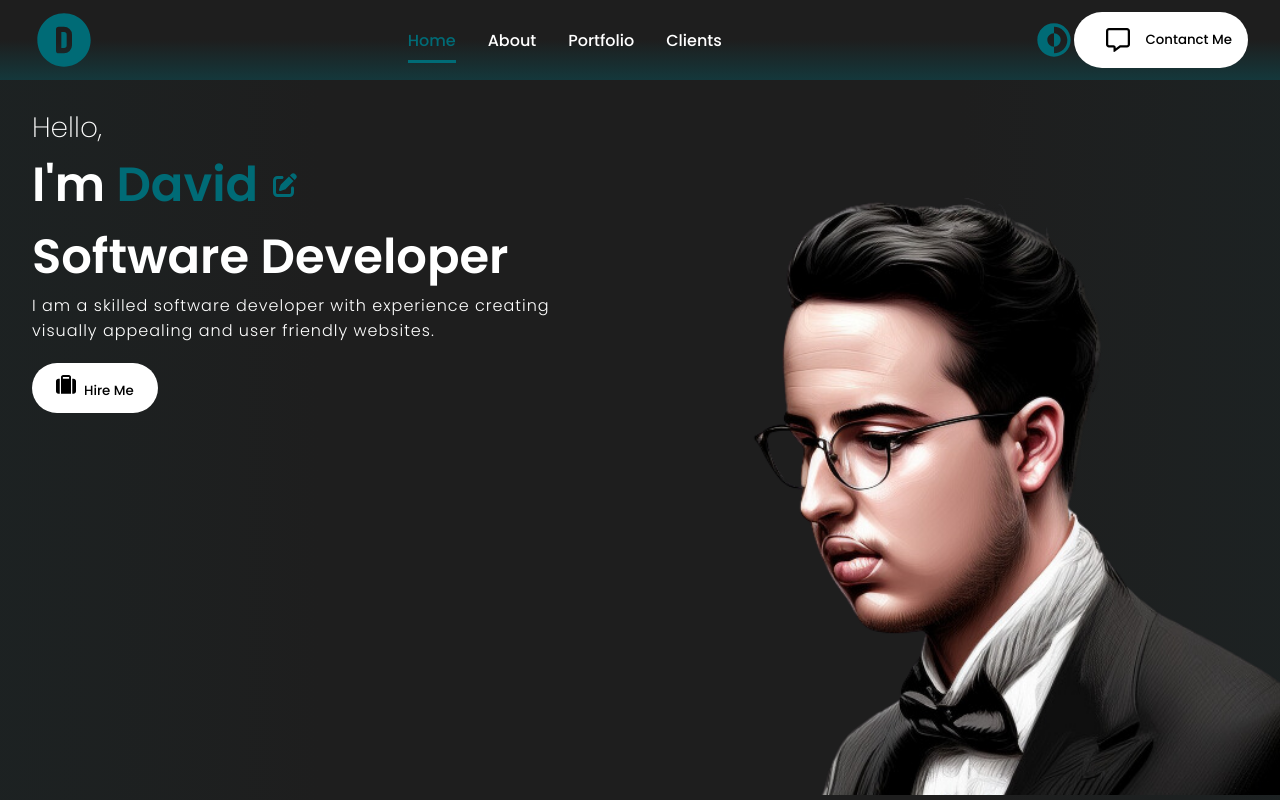
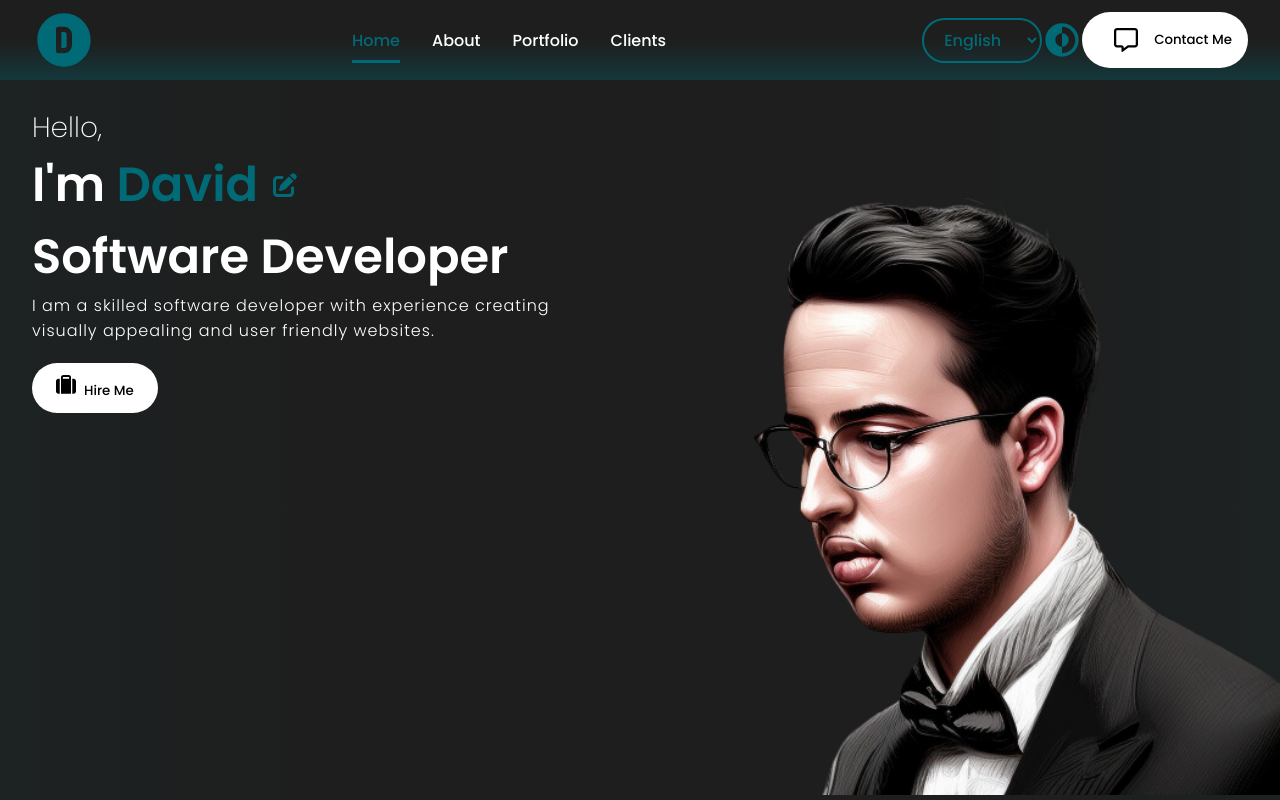
Before and after one commit to DavidMartin112/portfolio, a React (Create React App) app: page / in a window 1280 px wide. Shown: the top 800 px of the page. Built offline with nearby package versions, Linux system fonts and the light colour scheme.

Commit message:
Translation using i18next

```diff
--- a/src/components/Contact/contact.js
+++ b/src/components/Contact/contact.js
@@ -9,8 +9,10 @@ import YoutubeIcon from '../../assets/youtube.png';
 import InstagramIcon from '../../assets/instagram.png';
 import TwitterIcon from '../../assets/twitter.png';
 import emailjs from '@emailjs/browser';
+import { useTranslation } from 'react-i18next';
 
 const Contact = () => {
+    const { t } = useTranslation();
     const form = useRef();
     const sendEmail = (e) => {
         e.preventDefault();
--- a/src/components/Footer/footer.js
+++ b/src/components/Footer/footer.js
@@ -1,7 +1,10 @@
 import React from 'react';
 import './footer.css';
+import { useTranslation } from 'react-i18next';
 
 const Footer = () => {
+    const { t } = useTranslation();
+
     return (
         <footer id='footer'>
             This work is dedicated to the public domain by David Martin. No rights reserved.
--- /dev/null
+++ b/src/components/LanguageSelector/languageSelector.css
@@ -0,0 +1,31 @@
+.language-selector-container {
+    display: flex;
+    justify-content: center;
+    align-items: center;
+  }
+
+  .language-selector-container select {
+    padding: 0.5rem 1rem;
+    font-size: 16px;
+    border: 2px solid var(--secondary-color);
+    border-radius: 2rem;
+    background: transparent;
+    color: var(--secondary-color);
+    cursor: pointer;
+    transition: border-color 0.3s, box-shadow 0.3s;
+  }
+
+  .language-selector-container select:hover {
+    border-color: var(--lighter-primary-color);
+  }
+
+  .language-selector-container select:focus {
+    border-color: var(--lighter-primary-color);
+    box-shadow: 0 0 5px var(--lighter-primary-color);
+  }
+
+  .language-selector-container select option {
+    background: var(--primary-color);
+    color: var(--secondary-color);
+    border-radius: 2rem;
+  }
--- /dev/null
+++ b/src/components/LanguageSelector/languageSelector.js
@@ -0,0 +1,22 @@
+  import React from 'react';
+  import { useTranslation } from 'react-i18next';
+  import './languageSelector.css';
+
+  const LanguageSelector = () => {
+    const { i18n } = useTranslation();
+
+    const changeLanguage = (lng) => {
+      i18n.changeLanguage(lng);
+    };
+
+    return (
+      <div className="language-selector-container">
+      <select onChange={(e) => changeLanguage(e.target.value)} defaultValue={i18n.language}>
+        <option value="en">English</option>
+        <option value="es">Español</option>
+      </select>
+      </div>
+    );
+  };
+
+  export default LanguageSelector;
--- a/src/components/NavBar/navbar.js
+++ b/src/components/NavBar/navbar.js
@@ -5,8 +5,11 @@ import { FaRegMessage } from "react-icons/fa6";
 import { FaEllipsis  } from "react-icons/fa6";
 import { TbCircleLetterDFilled } from "react-icons/tb";
 import { CgDarkMode } from "react-icons/cg";
+import { useTranslation } from 'react-i18next';
+import LanguageSelector from '../LanguageSelector/languageSelector';
 
 const Navbar = () => {
+    const { t } = useTranslation();
     const [showMenu, setShowMenu] = useState(false);
     const [isDarkTheme, setIsDarkTheme] = useState(true);
     const mobMenuRef = useRef(null);
@@ -58,12 +61,13 @@ const Navbar = () => {
             <nav className='navbar'>
                 <TbCircleLetterDFilled className='logo'/>
                 <div className='desktopMenu'>
-                    <Link activeClass='active' to='intro' spy={true} smooth={true} offset={-100} duration={500} className='desktopMenuListItem'>Home</Link>
-                    <Link activeClass='active' to='skills' spy={true} smooth={true} offset={-50} duration={500} className='desktopMenuListItem'>About</Link>
-                    <Link activeClass='active' to='works' spy={true} smooth={true} offset={-50} duration={500} className='desktopMenuListItem'>Portfolio</Link>
-                    <Link activeClass='active' to='clients' spy={true} smooth={true} offset={-50} duration={500} className='desktopMenuListItem'>Clients</Link>
+                    <Link activeClass='active' to='intro' spy={true} smooth={true} offset={-100} duration={500} className='desktopMenuListItem'>{t('home')}</Link>
+                    <Link activeClass='active' to='skills' spy={true} smooth={true} offset={-50} duration={500} className='desktopMenuListItem'>{t('about')}</Link>
+                    <Link activeClass='active' to='works' spy={true} smooth={true} offset={-50} duration={500} className='desktopMenuListItem'>{t('portfolio')}</Link>
+                    <Link activeClass='active' to='clients' spy={true} smooth={true} offset={-50} duration={500} className='desktopMenuListItem'>{t('clients')}</Link>
                 </div>
                 <div className='desktopMenuRight'>
+                    <LanguageSelector/>
                     <CgDarkMode className='themeToggle' onClick={toggleTheme}>
                         {isDarkTheme ? 'Light Mode' : 'Dark Mode'}
                     </CgDarkMode>
@@ -71,16 +75,16 @@ const Navbar = () => {
                         document.getElementById('contact').scrollIntoView({behavior: 'smooth'});
                     }}>
                         <FaRegMessage className='desktopMenuImg'/>
-                        Contanct Me
+                        {t('contact_me')}
                     </button>
                 </div>
                 <FaEllipsis className='mobMenu' onClick={() => setShowMenu(!showMenu)}/>
                 <div className='navMenu' style={{display: showMenu? 'flex':'none'}} ref={mobMenuRef}>
-                    <Link activeClass='active' to='intro' spy={true} smooth={true} offset={-100} duration={500} className='listItem' onClick={() => setShowMenu(false)}>Home</Link>
-                    <Link activeClass='active' to='skills' spy={true} smooth={true} offset={-50} duration={500} className='listItem' onClick={() => setShowMenu(false)}>About</Link>
-                    <Link activeClass='active' to='works' spy={true} smooth={true} offset={-50} duration={500} className='listItem' onClick={() => setShowMenu(false)}>Portfolio</Link>
-                    <Link activeClass='active' to='clients' spy={true} smooth={true} offset={-50} duration={500} className='listItem' onClick={() => setShowMenu(false)}>Clients</Link>
-                    <Link activeClass='active' to='contact' spy={true} smooth={true} offset={-50} duration={500} className='listItem' onClick={() => setShowMenu(false)}>Contanct</Link>
+                    <Link activeClass='active' to='intro' spy={true} smooth={true} offset={-100} duration={500} className='listItem' onClick={() => setShowMenu(false)}>{t('home')}</Link>
+                    <Link activeClass='active' to='skills' spy={true} smooth={true} offset={-50} duration={500} className='listItem' onClick={() => setShowMenu(false)}>{t('about')}</Link>
+                    <Link activeClass='active' to='works' spy={true} smooth={true} offset={-50} duration={500} className='listItem' onClick={() => setShowMenu(false)}>{t('portfolio')}</Link>
+                    <Link activeClass='active' to='clients' spy={true} smooth={true} offset={-50} duration={500} className='listItem' onClick={() => setShowMenu(false)}>{t('clients')}</Link>
+                    <Link activeClass='active' to='contact' spy={true} smooth={true} offset={-50} duration={500} className='listItem' onClick={() => setShowMenu(false)}>{t('contact')}</Link>
                 </div>
             </nav>
         </div>
--- a/src/components/Skills/skills.js
+++ b/src/components/Skills/skills.js
@@ -3,8 +3,11 @@ import './skills.css';
 import UIDesing from '../../assets/ui-design.png';
 import WebDesign from '../../assets/website-design.png';
 import AppDesign from '../../assets/app-design.png';
+import { useTranslation } from 'react-i18next';
 
 const Skills = () => {
+    const { t } = useTranslation();
+
     return (
         <section id='skills'>
             <span className='skillTitle'>What I do</span>
--- a/src/components/Works/works.js
+++ b/src/components/Works/works.js
@@ -6,8 +6,11 @@ import Portfolio3 from '../../assets/portfolio-3.png';
 import Portfolio4 from '../../assets/portfolio-4.png';
 import Portfolio5 from '../../assets/portfolio-5.png';
 import Portfolio6 from '../../assets/portfolio-6.png';
+import { useTranslation } from 'react-i18next';
 
 const Works = () => {
+    const { t } = useTranslation();
+
     return (
         <section id='works'>
             <h2 className='worksTitle'>My Portfolio</h2>
--- a/src/components/intro/intro.js
+++ b/src/components/intro/intro.js
@@ -5,9 +5,10 @@ import bg from '../../assets/image2.png';
 import { Link } from 'react-scroll';
 import Downloader from '../Downloader/downloader';
 import { FaPenToSquare } from "react-icons/fa6";
-import { FaSuitcase } from "react-icons/fa6";
+import { useTranslation } from 'react-i18next';
 
 const Intro = () => {
+    const { t } = useTranslation();
     const [colorPickerVisible, setColorPickerVisible] = useState(false);
     const colorPickerRef = useRef(null);
 
--- a/src/index.js
+++ b/src/index.js
@@ -1,10 +1,13 @@
 import React from 'react';
 import ReactDOM from 'react-dom/client';
 import App from './App';
+import './localizer/i18next';
 
 const root = ReactDOM.createRoot(document.getElementById('root'));
 root.render(
   <React.StrictMode>
+    <React.Suspense fallback="loading">
     <App />
+    </React.Suspense>
   </React.StrictMode>
 );
--- /dev/null
+++ b/src/localizer/i18next.js
@@ -0,0 +1,37 @@
+import i18n from 'i18next';
+import { initReactI18next } from 'react-i18next';
+import LanguageDetector from 'i18next-browser-languagedetector';
+import Backend from 'i18next-http-backend';
+
+i18n
+  .use(initReactI18next)
+  .use(LanguageDetector)
+  .use(Backend)
+  .init({
+    fallbackLng: 'en',
+    debug: true,
+    resources: {
+      en: {
+        translation: {
+          "home": "Home",
+          "about": "About",
+          "portfolio": "Portfolio",
+          "clients": "Clients",
+          "contact": "Contact",
+          "contact_me": "Contact Me"
+      }
+      },
+      es: {
+        translation: {
+          "home": "Inicio",
+          "about": "Sobre Mi",
+          "portfolio": "Portfolio",
+          "clients": "Clientes",
+          "contact": "Contactar",
+          "contact_me": "Contactame"
+        }
+      }
+    }
+  });
+
+export default i18n;
```
